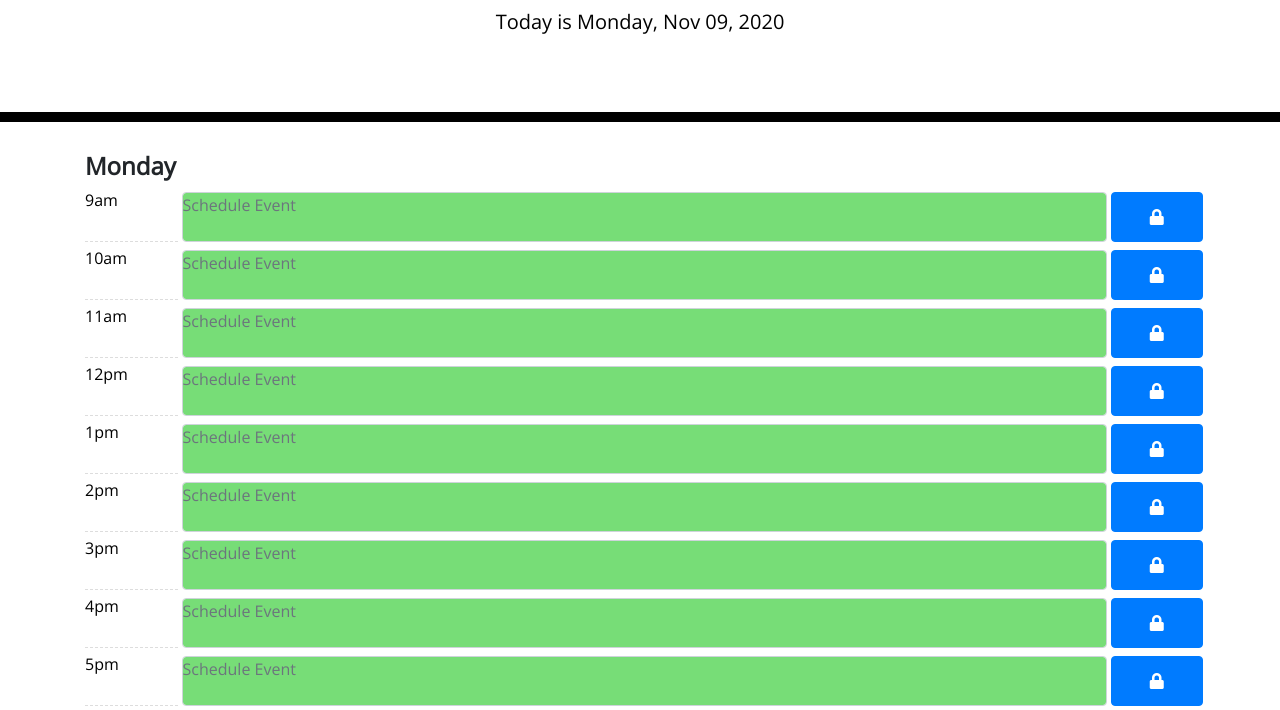
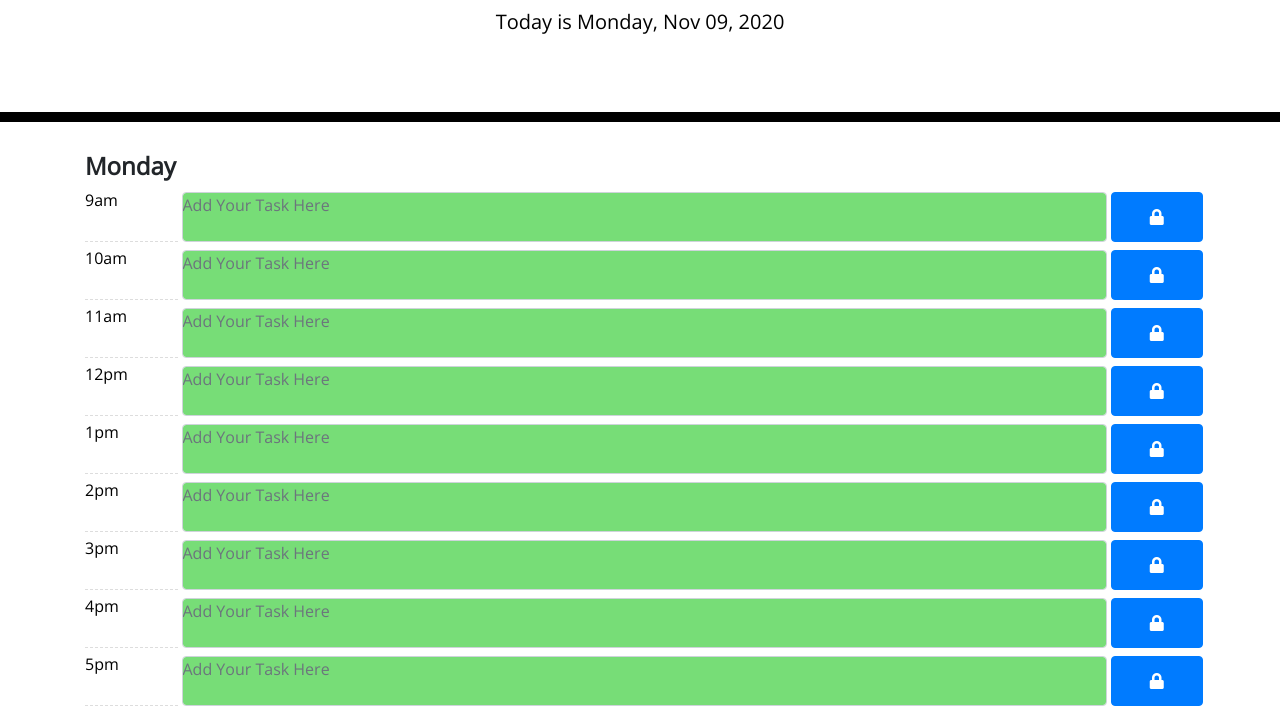
Before and after one commit to abdulhakeemdahir/Work-Day-Scheduler-Application, a plain HTML site: page index.html in a window 1280 px wide. Shown: the part 182-892 px from the top of the page. Drawn offline with nearby package versions, Linux system fonts and the light colour scheme.

Commit message:
Add Your Task Here

```diff
--- a/index.html
+++ b/index.html
@@ -43,7 +43,7 @@
           <!-- Added text container -->
           <textarea
             class="col-8 col-sm-10 mx-1 p-0 form-control"
-            placeholder="Schedule Event"
+            placeholder="Add Your Task Here"
           ></textarea>
           <!-- Added save buttons with font-awesome icons -->
           <button
@@ -56,7 +56,7 @@
           <div class="hour col-2 col-sm-1 p-0" data-hour="10">10am</div>
           <textarea
             class="col-8 col-sm-10 mx-1 p-0 form-control"
-            placeholder="Schedule Event"
+            placeholder="Add Your Task Here"
           ></textarea>
           <button
             type="button"
@@ -67,7 +67,7 @@
           <div class="hour col-2 col-sm-1 p-0" data-hour="11">11am</div>
           <textarea
             class="col-8 col-sm-10 mx-1 p-0 form-control"
-            placeholder="Schedule Event"
+            placeholder="Add Your Task Here"
           ></textarea>
           <button
             type="button"
@@ -78,7 +78,7 @@
           <div class="hour col-2 col-sm-1 p-0" data-hour="12">12pm</div>
           <textarea
             class="col-8 col-sm-10 mx-1 p-0 form-control"
-            placeholder="Schedule Event"
+            placeholder="Add Your Task Here"
           ></textarea>
           <button
             type="button"
@@ -89,7 +89,7 @@
           <div class="hour col-2 col-sm-1 p-0" data-hour="13">1pm</div>
           <textarea
             class="col-8 col-sm-10 mx-1 p-0 form-control"
-            placeholder="Schedule Event"
+            placeholder="Add Your Task Here"
           ></textarea>
           <button
             type="button"
@@ -100,7 +100,7 @@
           <div class="hour col-2 col-sm-1 p-0" data-hour="14">2pm</div>
           <textarea
             class="col-8 col-sm-10 mx-1 p-0 form-control"
-            placeholder="Schedule Event"
+            placeholder="Add Your Task Here"
           ></textarea>
           <button
             type="button"
@@ -111,7 +111,7 @@
           <div class="hour col-2 col-sm-1 p-0" data-hour="15">3pm</div>
           <textarea
             class="col-8 col-sm-10 mx-1 p-0 form-control"
-            placeholder="Schedule Event"
+            placeholder="Add Your Task Here"
           ></textarea>
           <button
             type="button"
@@ -122,7 +122,7 @@
           <div class="hour col-2 col-sm-1 p-0" data-hour="16">4pm</div>
           <textarea
             class="col-8 col-sm-10 mx-1 p-0 form-control"
-            placeholder="Schedule Event"
+            placeholder="Add Your Task Here"
           ></textarea>
           <button
             type="button"
@@ -133,7 +133,7 @@
           <div class="hour col-2 col-sm-1 p-0" data-hour="17">5pm</div>
           <textarea
             class="col-8 col-sm-10 mx-1 p-0 form-control"
-            placeholder="Schedule Event"
+            placeholder="Add Your Task Here"
           ></textarea>
           <button
             type="button"
```
